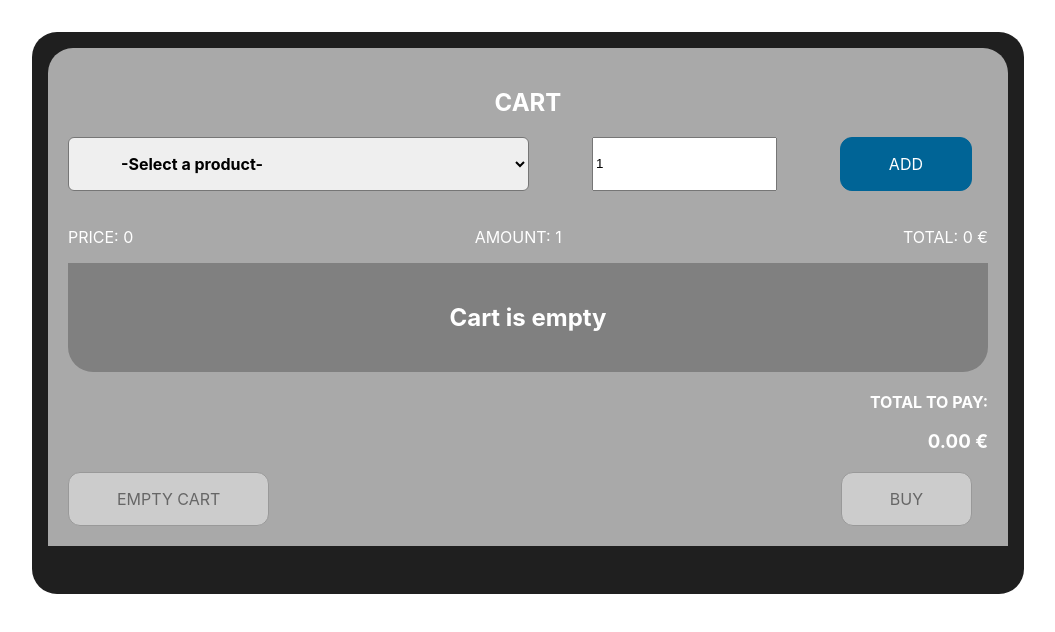
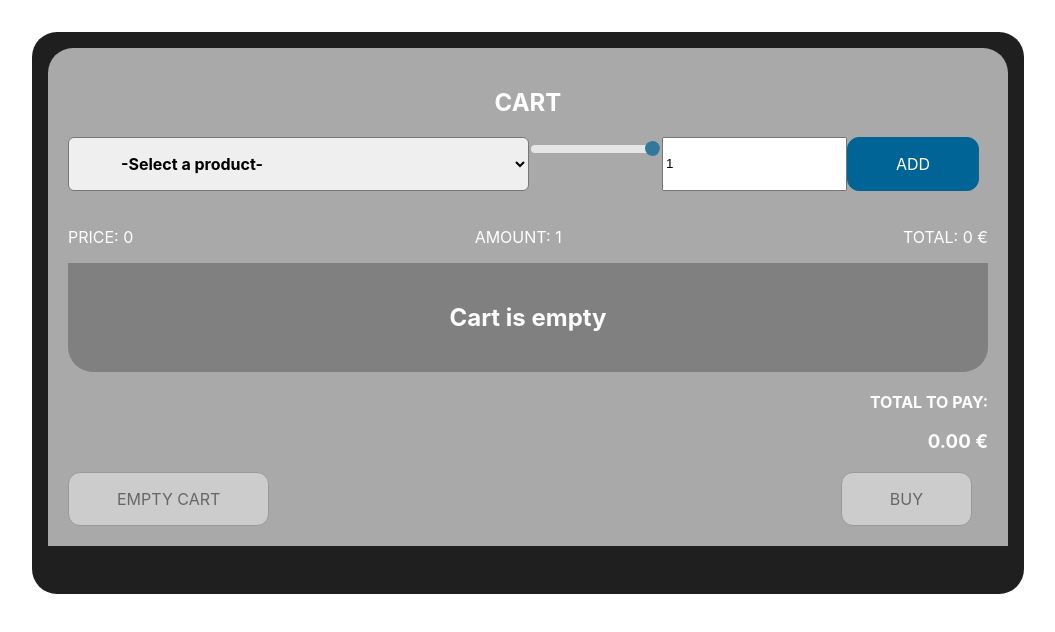
Before and after one commit to ivevil/cart-challenge, a React (Create React App) app: page / in a window 1280 px wide. Shown: the top 632 px of the page, without its empty margins (112-1167 px from the left). Built offline with nearby package versions, Linux system fonts and the light colour scheme.

Commit message:
Implement Slider Amount with functionality and to be shown value in the input

```diff
--- a/src/components/Cart/CartSelection/index.tsx
+++ b/src/components/Cart/CartSelection/index.tsx
@@ -1,8 +1,9 @@
 import { StateInterface, ProductInterface } from "../../../globalTypes";
 import Product from '../Product';
-import Amount from '../Amount';
+import Amount from '../../UI/Amount';
 import Button from '../../UI/Button';
 import './cartselection.css';
+import SliderAmount from "../../UI/SliderAmount";
 
 interface CartProps {
     state: StateInterface;
@@ -41,6 +42,7 @@ const CartSelection: React.FC<CartProps> = ({ state, selectProduct, amount, hand
                         <h2>Loading...</h2>
                     )
                 }
+                <SliderAmount amount={amount} updateAmount={setAmount} />
                 <Amount amount={amount} updateAmount={setAmount} product={product} />
                 <Button onClick={handleClick} disabled={checkIfButtonIsDisabled} buttonClass={"primary"}>
                     ADD
--- /dev/null
+++ b/src/components/UI/SliderAmount/index.tsx
@@ -0,0 +1,21 @@
+import './slideramount.css'
+
+interface SliderAmountProps {
+    amount: number;
+    updateAmount: (arg: number) => void;
+}
+
+const SliderAmount: React.FC<SliderAmountProps> = ({ amount, updateAmount }) => {
+
+    return (
+        <>
+            <div className="slidecontainer">
+                <input className="slider" type="range" min="1" max="10" onChange={(
+            ev: React.ChangeEvent<HTMLInputElement>,
+        ): void => updateAmount(parseInt(ev.target.value))}></input>
+            </div>
+        </>
+    )
+}
+
+export default SliderAmount;
--- /dev/null
+++ b/src/components/UI/SliderAmount/slideramount.css
@@ -0,0 +1,29 @@
+.slider {
+    -webkit-appearance: none;
+    height: 8px;
+    opacity: 0.7;
+    -webkit-transition: .2s;
+    transition: opacity .2s;
+    border-radius: 20px;
+  }
+
+.slider:hover {
+    opacity: 1;
+  }
+
+.slider::-webkit-slider-thumb {
+    -webkit-appearance: none;
+    appearance: none;
+    border-radius: 20px;
+    width: 15px;
+    height: 15px;
+    background: #006496;
+    cursor: pointer;
+  }
+
+  .slider::-moz-range-thumb {
+    width: 15px;
+    height: 15px;
+    background: #006496;
+    cursor: pointer;
+  }
```
Also changed, not shown: src/components/UI/Amount/index.tsx (renamed from src/components/Cart/Amount/index.tsx).
